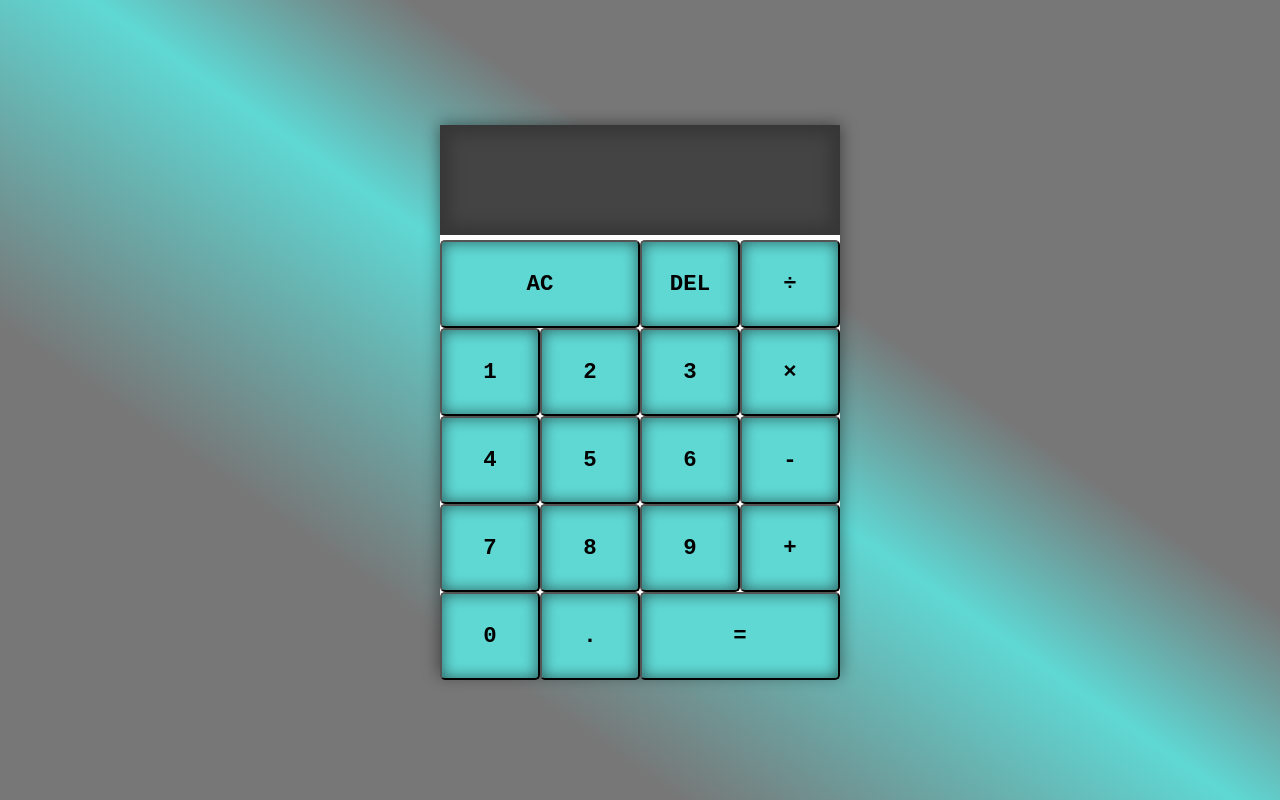
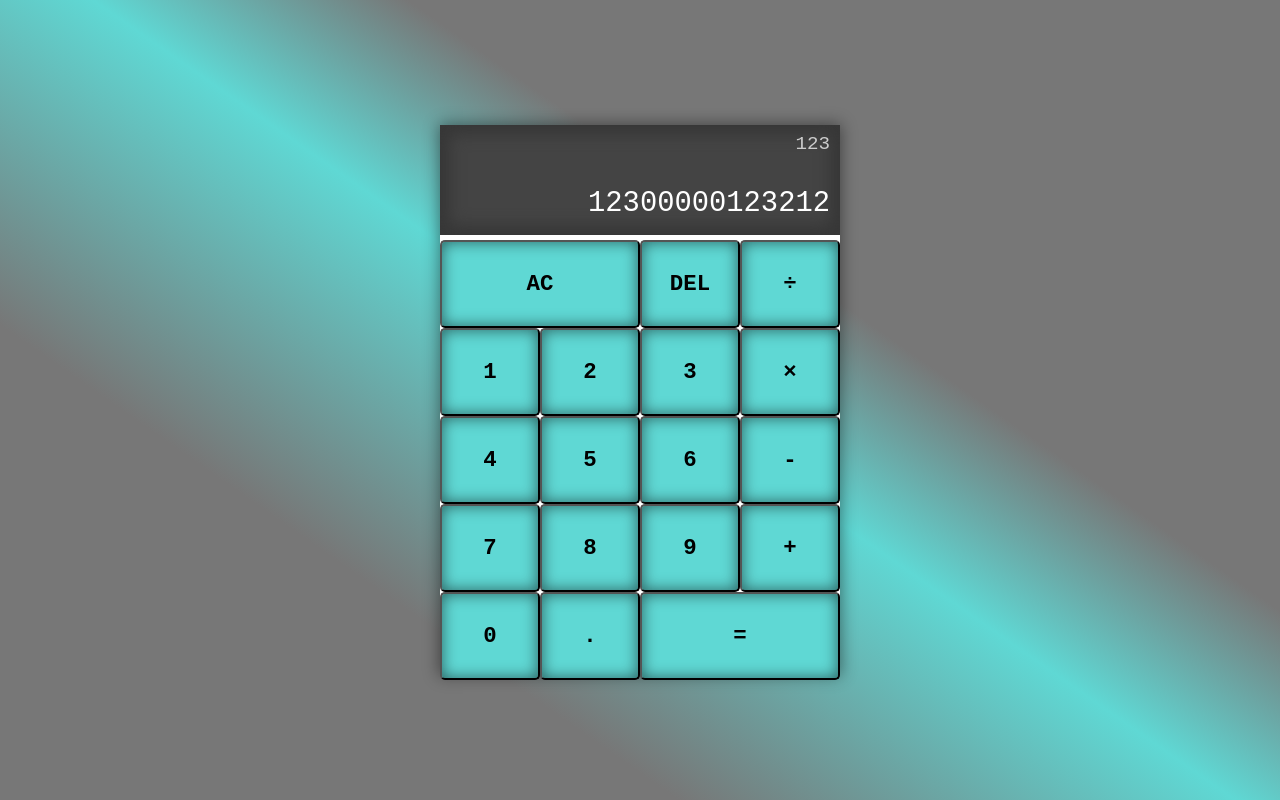
Before and after one commit to GagikNav/Calculator, a website: page dist/index.html in a window 1280 px wide. Drawn offline with nearby package versions, Linux system fonts and the light colour scheme; files that its build step writes are made by us from their sources; files whose address does not match are found by name.

Commit message:
screen number stying added

```diff
--- a/dist/css/style.css
+++ b/dist/css/style.css
@@ -124,6 +124,10 @@ body {
   overflow: hidden;
 }
 
+html {
+  font-family: monospace, serif;
+}
+
 .container {
   position: relative;
   width: 400px;
@@ -149,6 +153,21 @@ body {
           box-shadow: #373737 inset 0 0 15px 10px;
 }
 
+.container .screen .previous-screen {
+  color: #ccc;
+  text-align: right;
+  padding: 10px;
+  font-size: 1.2rem;
+  height: 50%;
+}
+
+.container .screen .current-screen {
+  color: #fff;
+  text-align: right;
+  font-size: 1.8rem;
+  padding: 10px;
+}
+
 .container .buttons {
   display: -ms-grid;
   display: grid;
@@ -164,8 +183,8 @@ body {
 }
 
 .container .buttons .calc-btn {
+  font-family: monospace, serif;
   font-size: 1.4rem;
-  font-family: monospace, serif;
   padding: 25px;
   background: #5fd8d4;
   border-radius: 5px;
--- a/dist/index.html
+++ b/dist/index.html
@@ -4,7 +4,7 @@
   <head>
     <meta charset="UTF-8">
     <meta name="viewport" content="width=device-width, initial-scale=1.0">
-    <link rel="stylesheet" href="./dist/css/style.min.css">
+    <link rel="stylesheet" href="./css/style.min.css">
 
     <title>Simple Calculator</title>
   </head>
@@ -13,9 +13,9 @@
 
     <div class="container">
       <div class="screen">
-        <div class="previous-screen">
+        <div class="previous-screen">123
         </div>
-        <div class="current-screen">
+        <div class="current-screen">12300000123212
         </div>
       </div>
       <div class="buttons" id="buttons">
--- a/dist/style.scss
+++ b/dist/style.scss
@@ -1,4 +1,4 @@
-@import './reset';
+@import '../reset';
 body {
   display: flex;
   min-height: 100vh;
@@ -9,6 +9,10 @@ body {
   overflow: hidden;
 }
 
+html {
+  font-family: monospace, serif;
+}
+
 .container {
   position: relative;
   width: 400px;
@@ -16,6 +20,19 @@ body {
   background: #fff;
   box-shadow: #00000071 0 0 15px 1px;
   .screen {
+    .previous-screen {
+      color: #ccc;
+      text-align: right;
+      padding: 10px;
+      font-size: 1.2rem;
+      height: 50%;
+    }
+    .current-screen {
+      color: #fff;
+      text-align: right;
+      font-size: 1.8rem;
+      padding: 10px;
+    }
     margin-bottom: 5px;
     display: flex;
     flex-direction: column;
@@ -34,8 +51,9 @@ body {
       grid-column: 2 span;
     }
     .calc-btn {
+      font-family: monospace, serif;
+
       font-size: 1.4rem;
-      font-family: monospace, serif;
       padding: 25px;
       background: #5fd8d4;
       border-radius: 5px;
```
Also changed, not shown: dist/css/style.min.css (+1 -1 lines), 2 other files.
